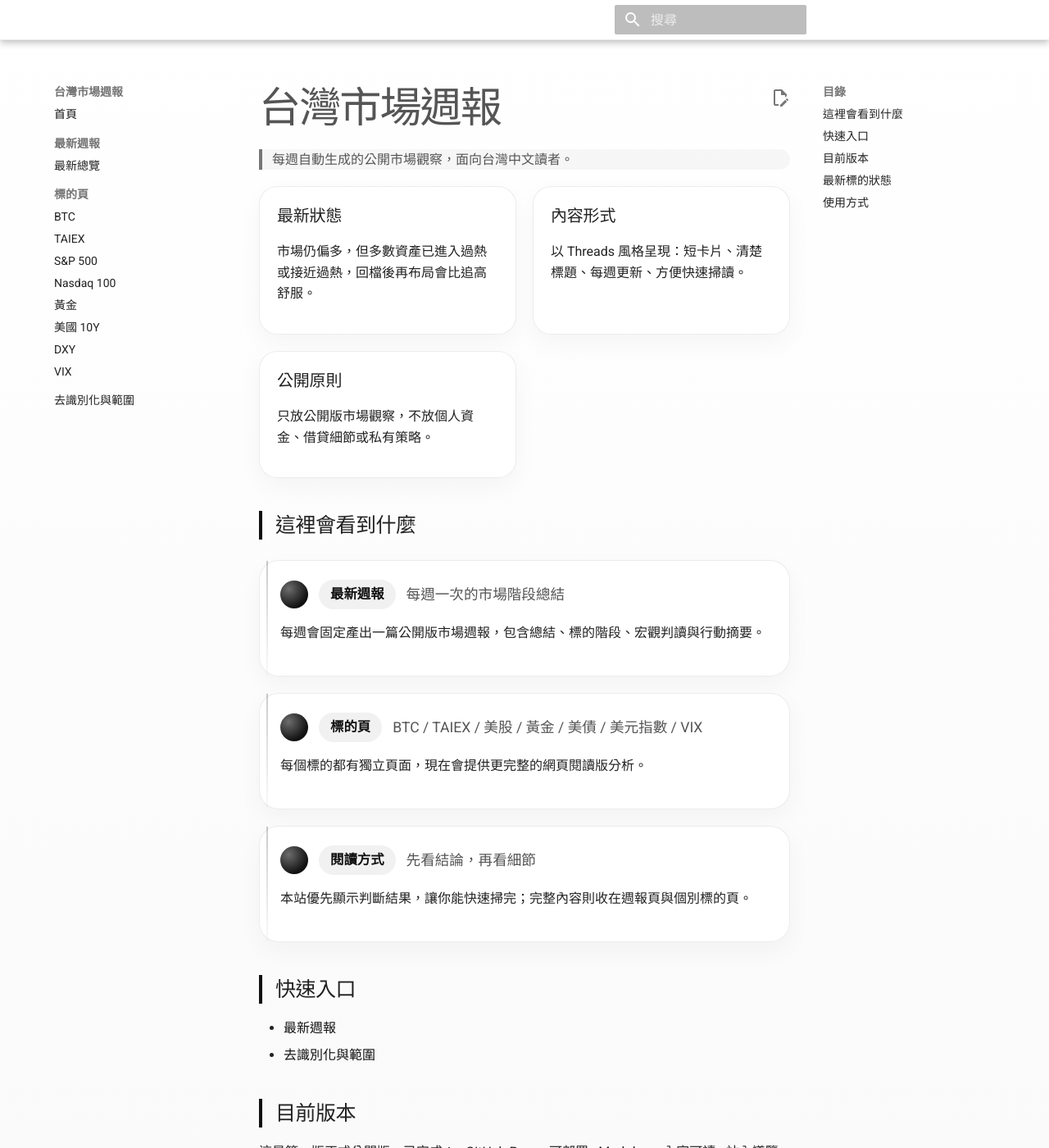
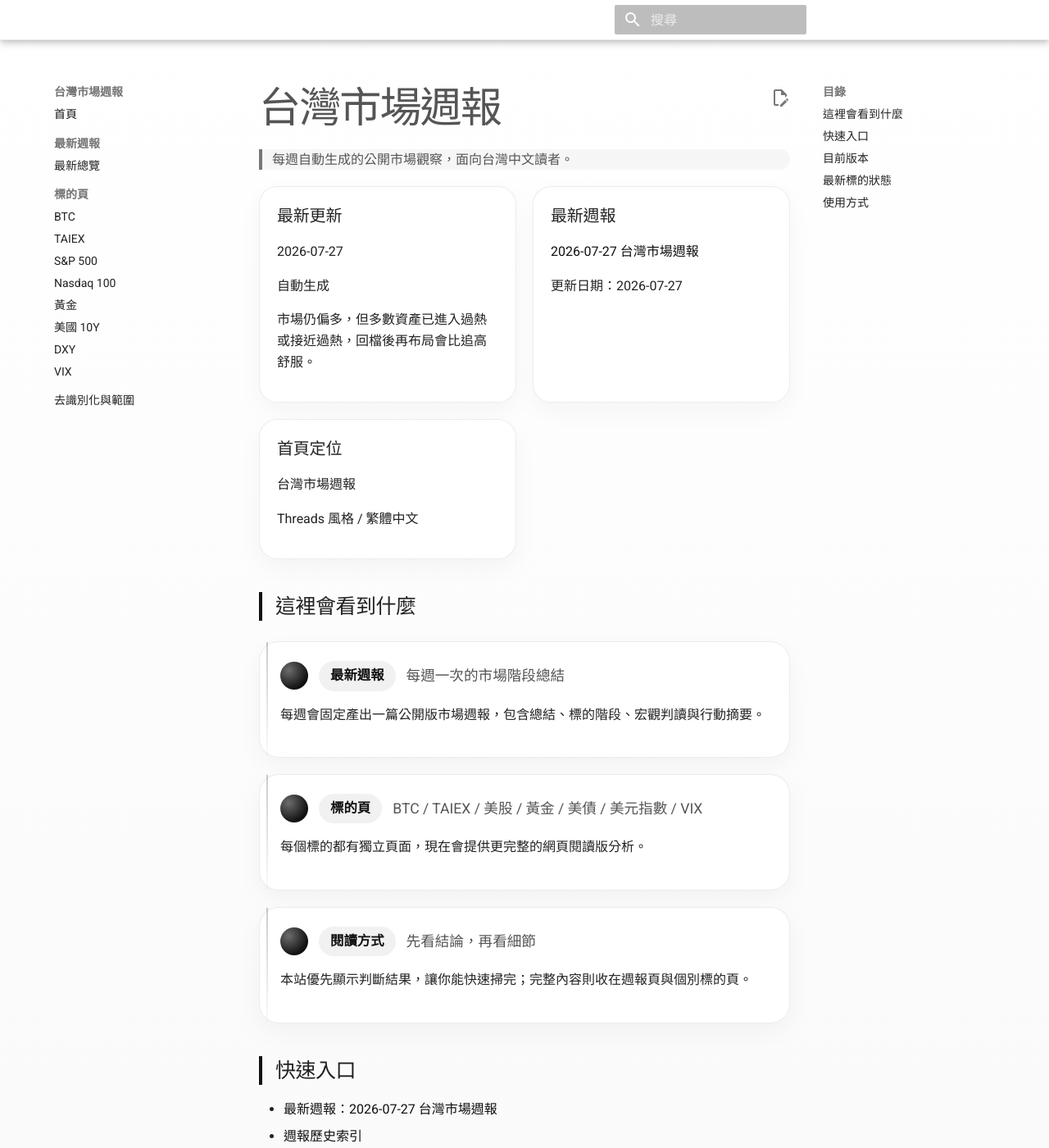
Before and after one commit to Larry-kang/market-regime-weekly, an MkDocs documentation site: the page built from docs/index.md, in a window 1280 px wide and 1400 px high. Shown: the whole window at 82% size. Built offline with MkDocs 1.6.1 and Material for MkDocs 9.7.7, drawn with Linux system fonts in a browser that asks for light colours; comment, search, counter and statistics services are not loaded.

Commit message:
fix: publish latest weekly homepage

```diff
--- a/docs/index.md
+++ b/docs/index.md
@@ -4,16 +4,20 @@
 
 <div class="card-grid">
   <div class="card">
-    <h3>最新狀態</h3>
+    <h3>最新更新</h3>
+    <p>2026-07-27</p>
+    <p>自動生成</p>
     <p>市場仍偏多，但多數資產已進入過熱或接近過熱，回檔後再布局會比追高舒服。</p>
   </div>
   <div class="card">
-    <h3>內容形式</h3>
-    <p>以 Threads 風格呈現：短卡片、清楚標題、每週更新、方便快速掃讀。</p>
+    <h3>最新週報</h3>
+    <p><a href="weekly/2026-07-27/">2026-07-27 台灣市場週報</a></p>
+    <p>更新日期：2026-07-27</p>
   </div>
   <div class="card">
-    <h3>公開原則</h3>
-    <p>只放公開版市場觀察，不放個人資金、借貸細節或私有策略。</p>
+    <h3>首頁定位</h3>
+    <p>台灣市場週報</p>
+    <p>Threads 風格 / 繁體中文</p>
   </div>
 </div>
 
@@ -36,7 +40,8 @@
 </div>
 
 ## 快速入口
-- [最新週報](weekly/index.md)
+- <a href="weekly/2026-07-27/">最新週報：2026-07-27 台灣市場週報</a>
+- <a href="weekly/index.md">週報歷史索引</a>
 - [去識別化與範圍](privacy.md)
 
 ## 目前版本
```
Also changed, not shown: 2 other files.
